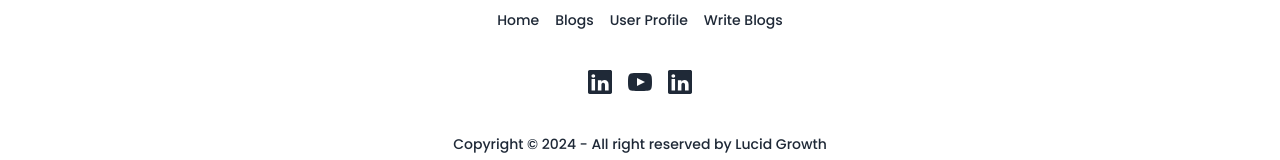
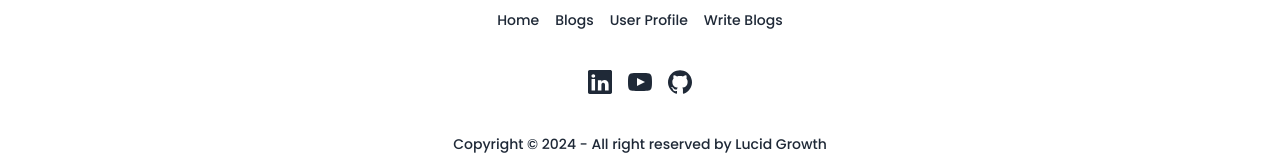
Before and after one commit to munishmangla98/Frontend---main, a React (Vite) app: page / in a window 1280 px wide. Shown: the part 687-847 px from the top of the page. Built offline with nearby package versions, Linux system fonts and the light colour scheme; no server answers.

Commit message:
github icon

```diff
--- a/src/components/Footer.jsx
+++ b/src/components/Footer.jsx
@@ -49,7 +49,8 @@ function Footer() {
                   viewBox="0 0 24 24"
                   className="fill-current"
                 >
-                  <path d="M22.23 0H1.77C.79 0 0 .78 0 1.75v20.5C0 23.22.79 24 1.77 24h20.5c.98 0 1.77-.78 1.77-1.75V1.75C24 .78 23.21 0 22.23 0zM7.08 20.5H3.56V9h3.52v11.5zM5.32 7.65c-1.12 0-1.82-.75-1.82-1.69 0-.96.72-1.69 1.85-1.69 1.12 0 1.82.73 1.83 1.69-.01.94-.71 1.69-1.86 1.69zM20.5 20.5h-3.51v-5.5c0-1.38-.49-2.32-1.72-2.32-.94 0-1.5.65-1.74 1.27-.09.22-.11.53-.11.84v5.71h-3.51s.05-9.28 0-10.24h3.51v1.45c.47-.73 1.3-1.76 3.16-1.76 2.3 0 4.03 1.49 4.03 4.69v5.86z"></path>
+                 <path d="M12 .297c-6.63 0-12 5.373-12 12 0 5.303 3.438 9.8 8.205 11.387.6.113.82-.258.82-.577 0-.285-.01-1.04-.015-2.04-3.338.724-4.042-1.61-4.042-1.61-.546-1.387-1.333-1.757-1.333-1.757-1.09-.744.083-.729.083-.729 1.205.084 1.84 1.236 1.84 1.236 1.07 1.835 2.809 1.305 3.495.997.108-.775.418-1.305.76-1.605-2.665-.305-5.467-1.335-5.467-5.93 0-1.31.47-2.38 1.235-3.22-.125-.303-.535-1.523.115-3.176 0 0 1.005-.322 3.3 1.23.955-.265 1.98-.398 3-.403 1.02.005 2.045.138 3 .403 2.28-1.552 3.285-1.23 3.285-1.23.655 1.653.245 2.873.12 3.176.77.84 1.23 1.91 1.23 3.22 0 4.61-2.805 5.625-5.475 5.92.43.37.81 1.102.81 2.222 0 1.606-.015 2.896-.015 3.286 0 .322.21.697.825.577C20.565 22.092 24 17.592 24 12.297c0-6.627-5.373-12-12-12"/>
+
 
                 </svg>
               </a>
```
